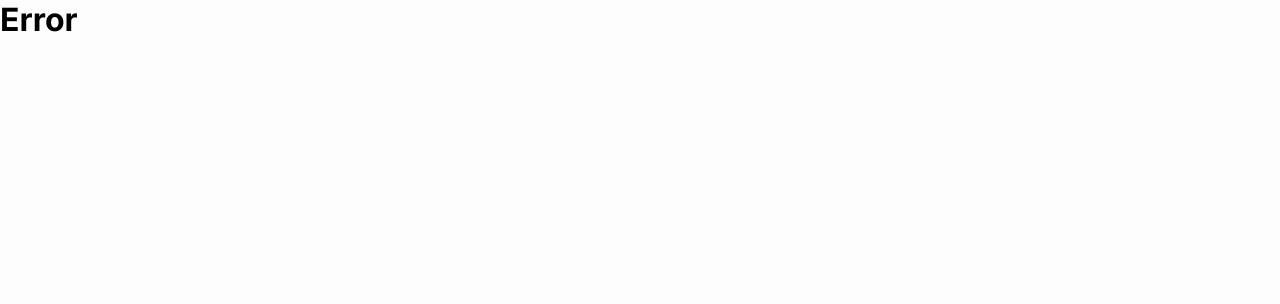
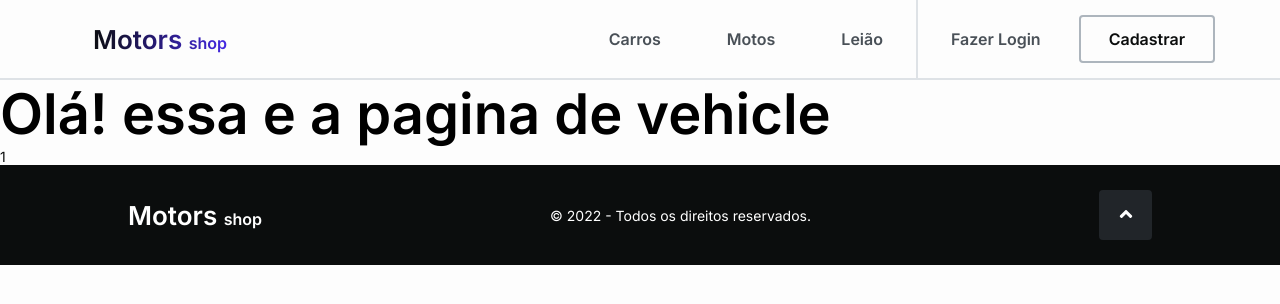
Before and after one commit to projeto-final-grupo07/frontend-project-ff-m6, a React (Create React App) app in the folder client/: page /vehicle/1 in a window 1280 px wide. Before the commit this address had no page. Shown: the top 304 px of the page. Built offline with nearby package versions, Linux system fonts and the light colour scheme.

Commit message:
feat: added dynamic route on id

```diff
--- /dev/null
+++ b/client/src/pages/vehicleDetail/index.tsx
@@ -0,0 +1,19 @@
+import Footer from '../../components/Footer';
+import Navbar from '../../components/Navbar';
+import { StyledParagraph, StyledTitle } from '../../styles/typography';
+import { useParams } from 'react-router-dom';
+
+export const VehicleDetail = () => {
+    const { id } = useParams();
+    return (
+        <>
+            <Navbar />
+
+            <StyledTitle fontSize='Heading-1-700' tag='h1'>
+                Olá! essa e a pagina de vehicle
+            </StyledTitle>
+            <StyledParagraph>{id}</StyledParagraph>
+            <Footer />
+        </>
+    );
+};
--- a/client/src/routes/index.tsx
+++ b/client/src/routes/index.tsx
@@ -4,6 +4,7 @@ import { PageError } from '../pages/errorPage';
 import { Home } from '../pages/homePage';
 import { Login } from '../pages/loginPage';
 import { Register } from '../pages/registerPage';
+import { VehicleDetail } from '../pages/vehicleDetail';
 
 export const router = createBrowserRouter([
   {
@@ -26,4 +27,9 @@ export const router = createBrowserRouter([
     element: <Dashboard />,
     errorElement: <PageError />,
   },
+  {
+    path: '/vehicle/:id',
+    element: <VehicleDetail />,
+    errorElement: <PageError />,
+  },
 ]);
```
